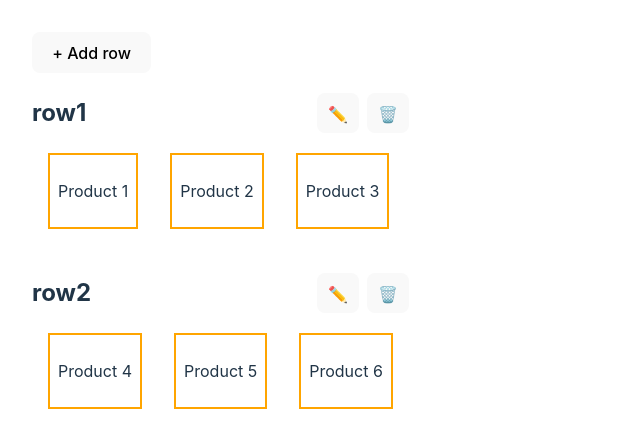
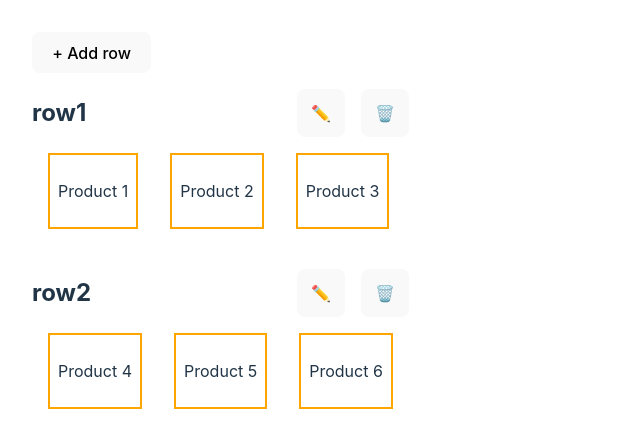
Before and after one commit to agustinmrgo/inditex-tech, a React (Vite) app: page / in a window 1280 px wide. Shown: the top 448 px of the page, without its empty margins (0-640 px from the left). Built offline with nearby package versions, Linux system fonts and the light colour scheme.

Commit message:
row header buttons styles

```diff
--- a/src/components/RowHeader/RowHeader.css
+++ b/src/components/RowHeader/RowHeader.css
@@ -6,6 +6,7 @@
 }
 
 .edit-button {
-  height: 40px;
-  padding: 10px;
+  height: 3em;
+  width: 3em;
+  padding: 0.5em;
 }
--- a/src/components/RowHeader/RowHeader.jsx
+++ b/src/components/RowHeader/RowHeader.jsx
@@ -7,7 +7,7 @@ export const RowHeader = ({ row, onDeleteRow }) => (
   <div className="row-header-container">
     <h2>{row.id}</h2>
     <div>
-      <button className="edit-button" style={{ marginRight: "0.5em" }}>
+      <button className="edit-button" style={{ marginRight: "1em" }}>
         ✏️
       </button>
       <button className="edit-button" onClick={onDeleteRow}>
```
